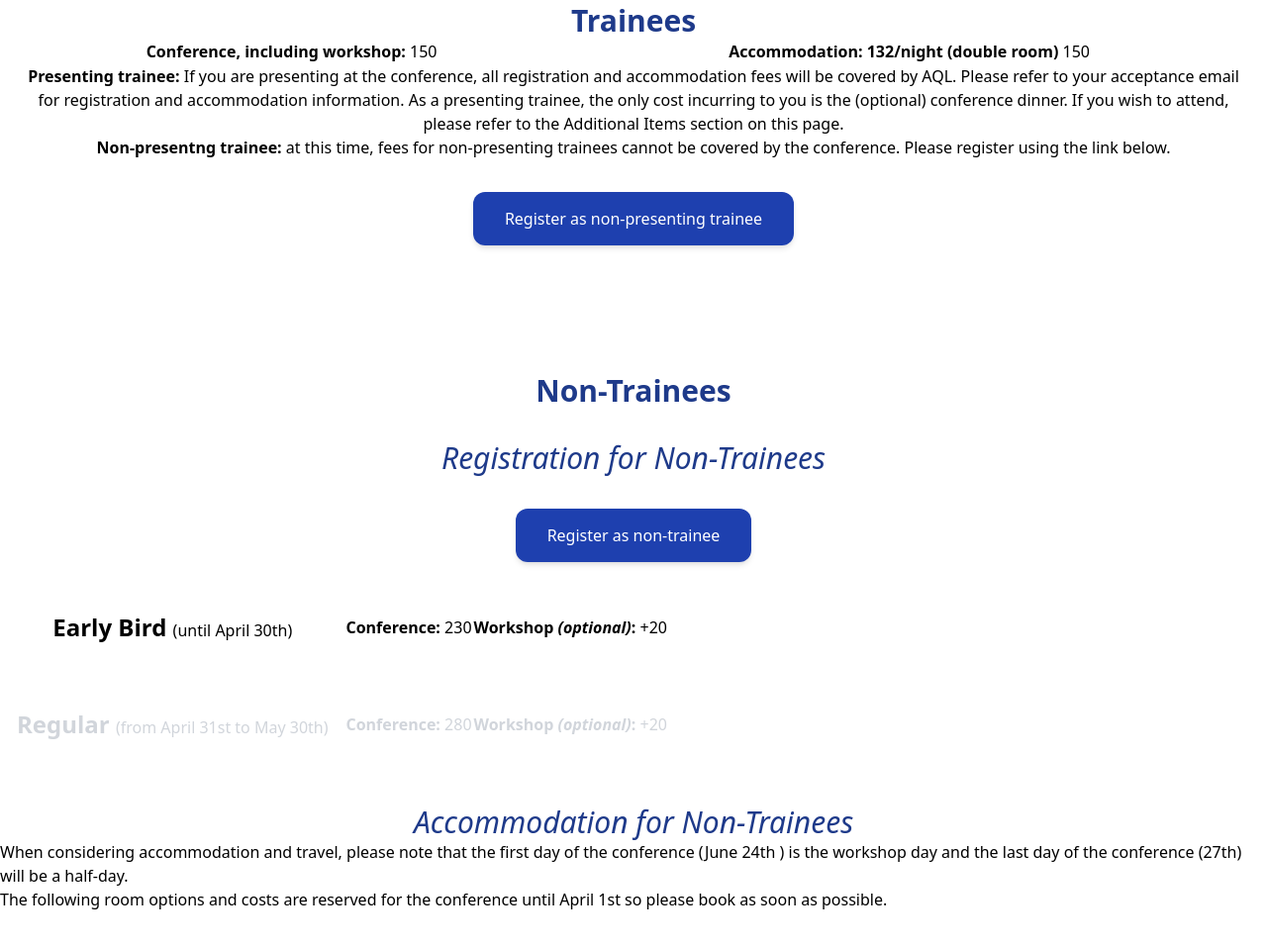
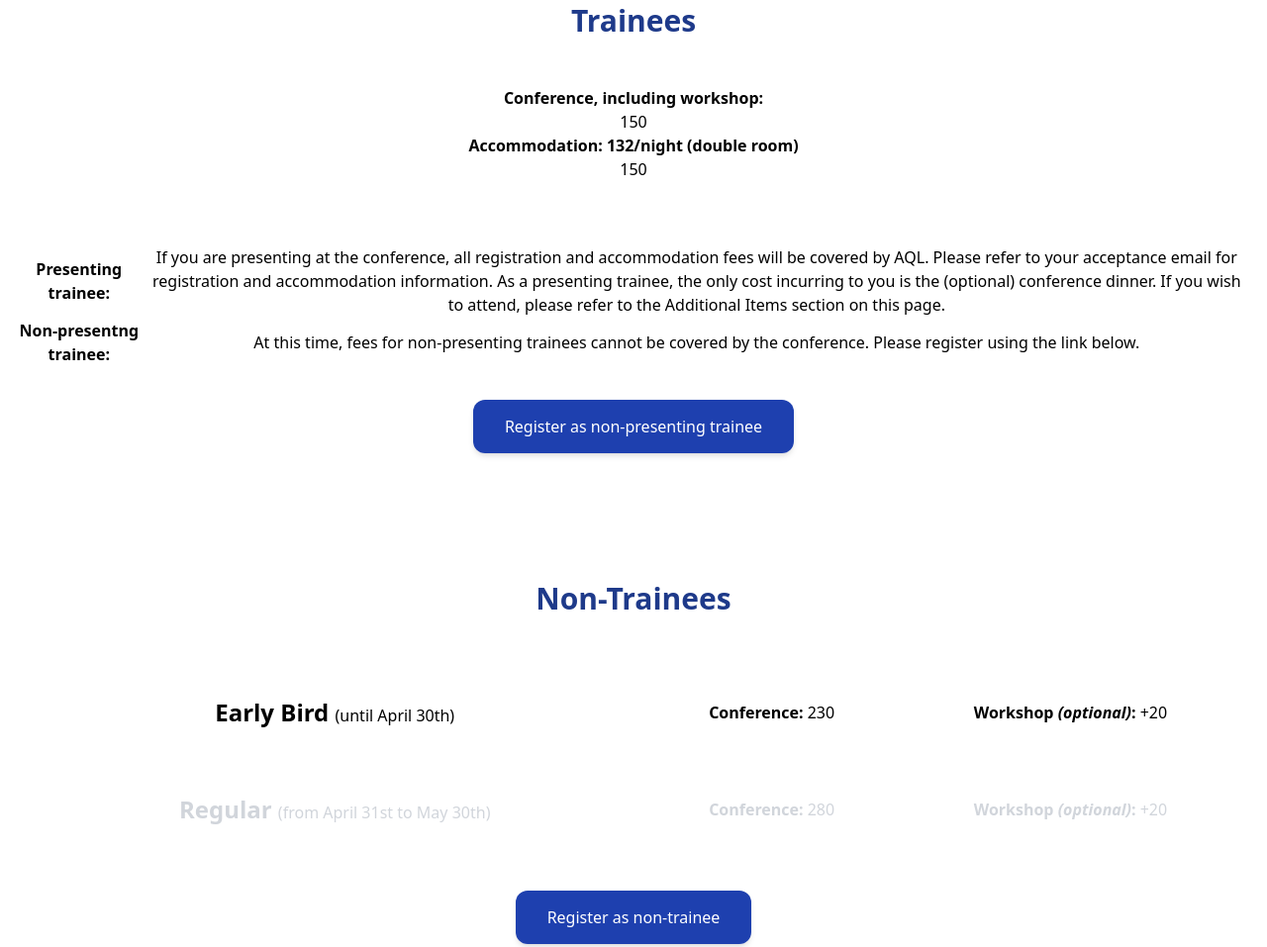
Before and after one commit to aqlconference/aqlconference, an Astro site: page /workinprogress-thisisaveryspecificnamesothatnooneaccidentallyendsuphere in a window 1280 px wide. Shown: the part 788-1745 px from the top of the page at 99% size. Built offline with nearby package versions, Linux system fonts and the light colour scheme; Astro itself is replaced by a stand-in of ours.

Commit message:
Update workinprogress-thisisaveryspecificnamesothatnooneaccidentallyendsuphere.astro

```diff
--- a/src/pages/workinprogress-thisisaveryspecificnamesothatnooneaccidentallyendsuphere.astro
+++ b/src/pages/workinprogress-thisisaveryspecificnamesothatnooneaccidentallyendsuphere.astro
@@ -30,46 +30,52 @@ import { FULL_TITLE } from "../consts";
 
 	<div class='flex flex-col py-4 mt-8 text-center'>
 		<h2 class="text-blue-900 font-bold text-3xl text-center mt-8">Trainees</h2>
+			<div class='flex flex-col py-4 mt-8 text-center'>
+				<table>
+					<tr><b>Conference, including workshop:</b> 150</br></tr>
+					<tr><b>Accommodation: 132/night (double room)</b> 150</br></tr>
+
+				</table>
+			</div>
+			<div class='flex flex-col py-4 mt-8 text-center'>
 			<table>
 				<tr>
-				<td><b>Conference, including workshop:</b> 150</br></td>
-				<td><b>Accommodation: 132/night (double room)</b> 150</br></td>
+					<td><b>Presenting trainee:</b></td>
+					<td>
+						If you are presenting at the conference, all registration and accommodation fees will be covered by AQL. </br>
+						Please refer to your acceptance email for registration and accommodation information.</br>
+						As a presenting trainee, the only cost incurring to you is the (optional) conference dinner. If you wish to attend, please refer to the Additional Items section on this page.</br>
+					</td>
+				</tr>
+				<tr>
+					<td><b>Non-presentng trainee:</b></td>
+					<td>At this time, fees for non-presenting trainees cannot be covered by the conference. Please register using the link below.</td>
 				</tr>
 			</table>
-		<p>
-			<ul>
-			<li><b>Presenting trainee:</b>
-			</br> If you are presenting at the conference, all registration and accommodation fees will be covered by AQL.
-			Please refer to your acceptance email for registration and accommodation information.
-			As a presenting trainee, the only cost incurring to you is the (optional) conference dinner. If you wish to attend, please refer to the Additional Items section on this page.</li>
-		<li><b>Non-presentng trainee:</b> at this time, fees for non-presenting trainees cannot be covered by the conference. Please register using the link below.</p>
 			<p class="text-center mt-12 mb-8"><a href="/registration" class="bg-blue-800 hover:bg-blue-600 transition shadow-md hover:shadow-lg px-8 py-4 text-white rounded-xl font-medium">Register as non-presenting trainee</a></p>
 		</div>
-
 	</div>
 
-	<div class='flex flex-col py-4 mt-8'>
+	<div class='flex flex-col py-4 mt-8 text-center'>
 		<h2 class="text-blue-900 font-bold text-3xl text-center mt-8">Non-Trainees</h2>
-		<div>
-		<h2 class="text-blue-900 text-3xl text-center mt-8"><i>Registration for Non-Trainees</i></h2>
+		<div class='flex flex-col py-4 mt-8 text-center'>
 			<table>
 				<tr>
 					<td><p class='text-center mx-auto my-8 px-4'><span class='text-2xl'><b>Early Bird  </b></span><span class='text-l'>  (until April 30th)</span></p></td>
 					<td><b>Conference:</b> 230</td>
 					<td><b>Workshop <i>(optional)</i>:</b> +20</td>
 				</tr>
-					<tr>
-						<p class="text-center mt-12 mb-8"><a href="/registration" class="bg-blue-800 hover:bg-blue-600 transition shadow-md hover:shadow-lg px-8 py-4 text-white rounded-xl font-medium">Register as non-trainee</a></p>
-					</tr>
+
 				<tr class='text-gray-300'>
 					<td><p class='text-gray text-center mx-auto my-8 px-4'><span class='text-2xl'><b>Regular  </b></span><span class='text-l'>  (from April 31st to May 30th)</span></p></td>
 					<td><b>Conference:</b> 280</td>
 					<td><b>Workshop <i>(optional)</i>:</b> +20</td>
 				</tr>
 			</table>
+			<p class="text-center mt-12 mb-8"><a href="/registration" class="bg-blue-800 hover:bg-blue-600 transition shadow-md hover:shadow-lg px-8 py-4 text-white rounded-xl font-medium">Register as non-trainee</a></p>
 		</div>
-		<div>
-		<h2 class="text-blue-900 text-3xl text-center mt-8"><i>Accommodation for Non-Trainees</i></h2>
+
+		<div class='flex flex-col py-4 mt-8 text-center'>
 		<p>
 			When considering accommodation and travel, please note that the first day of the conference
 			(June 24th ) is the workshop day and the last day of the conference (27th) will be a half-day.</p>
@@ -101,9 +107,10 @@ import { FULL_TITLE } from "../consts";
 	</div>
 	</div>
 
-	<div class='flex flex-col py-4 mt-8'>
+	<div class='flex flex-col py-4 mt-8 text-center'>
 		<h2 class="text-blue-900 font-bold text-3xl text-center mt-8">Additional Conference Items</h2>
 
+	<div class='flex flex-col py-4 mt-8 text-center'>
 		<table>
 			<tr>
 				<td><b>Conference dinner:</b> 70</td>
@@ -114,10 +121,13 @@ import { FULL_TITLE } from "../consts";
 				If you would like to make use of this printing service, please let us know in the registration form. For presenting trainees, this fee will be covered by the conference.</td>
 			</tr>
 		</table>
+</div>
+	<div class='flex flex-col py-4 mt-8 text-center'>
 
 		<p class="text-center mt-12 mb-8"><a href="/registration" class="bg-blue-800 hover:bg-blue-600 transition shadow-md hover:shadow-lg px-8 py-4 text-white rounded-xl font-medium">Register here</a></p>
-		<b><i>Please only fill in this form once!</br>
+		<b><i>Please only fill in this form once!</b></br>
 		If you are a presenting trainee, then only use this form to register for additional items. For other attendees, please add addiitional items when registering for the conference.</p>
+	</div>
 </div>
 
 </div>
```
Lines whose indentation alone changed are shown as unchanged.
